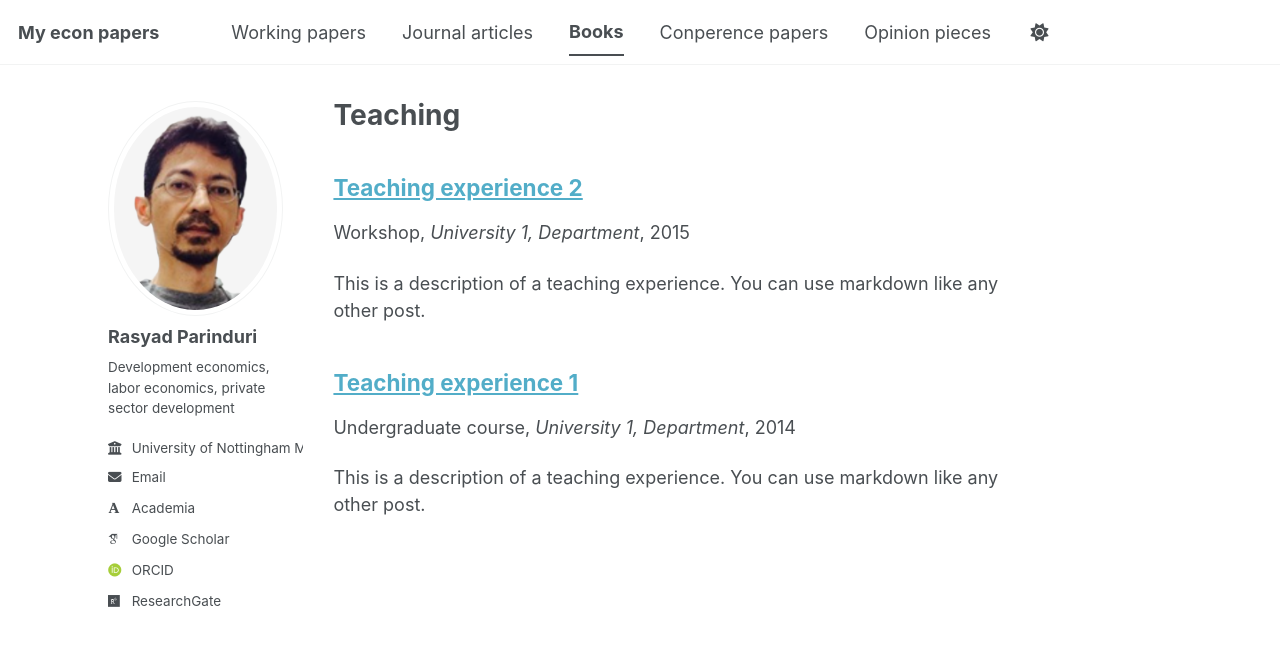
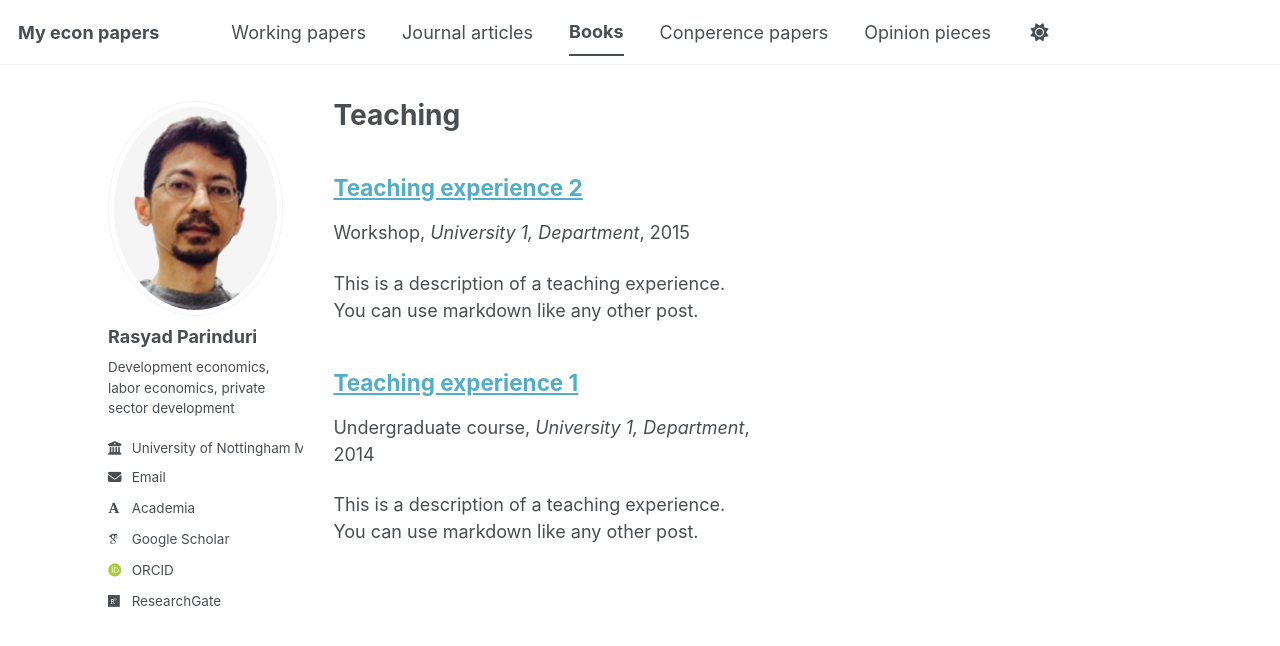
Before and after one commit to rasyadparinduri/rasyadparinduri.github.io, a Jekyll site: the page built from _pages/teaching.html, in a window 1280 px wide. Shown: the top 646 px of the page. Built offline with Jekyll 4.4.1, drawn with Linux system fonts in a browser that asks for light colours; some web fonts are replaced; a script bundle is joined from its source files by our own code; library files that are not in the unit come from our copies.

Commit message:
Update main.scss

```diff
--- a/assets/css/main.scss
+++ b/assets/css/main.scss
@@ -59,7 +59,7 @@
 
 /* ensure text doesn't stretch full width inside archive pages */
 .archive__item {
-  max-width: 80% !important;
+  max-width: 50% !important;
 }
 
 /* keep mobile full width */
```
